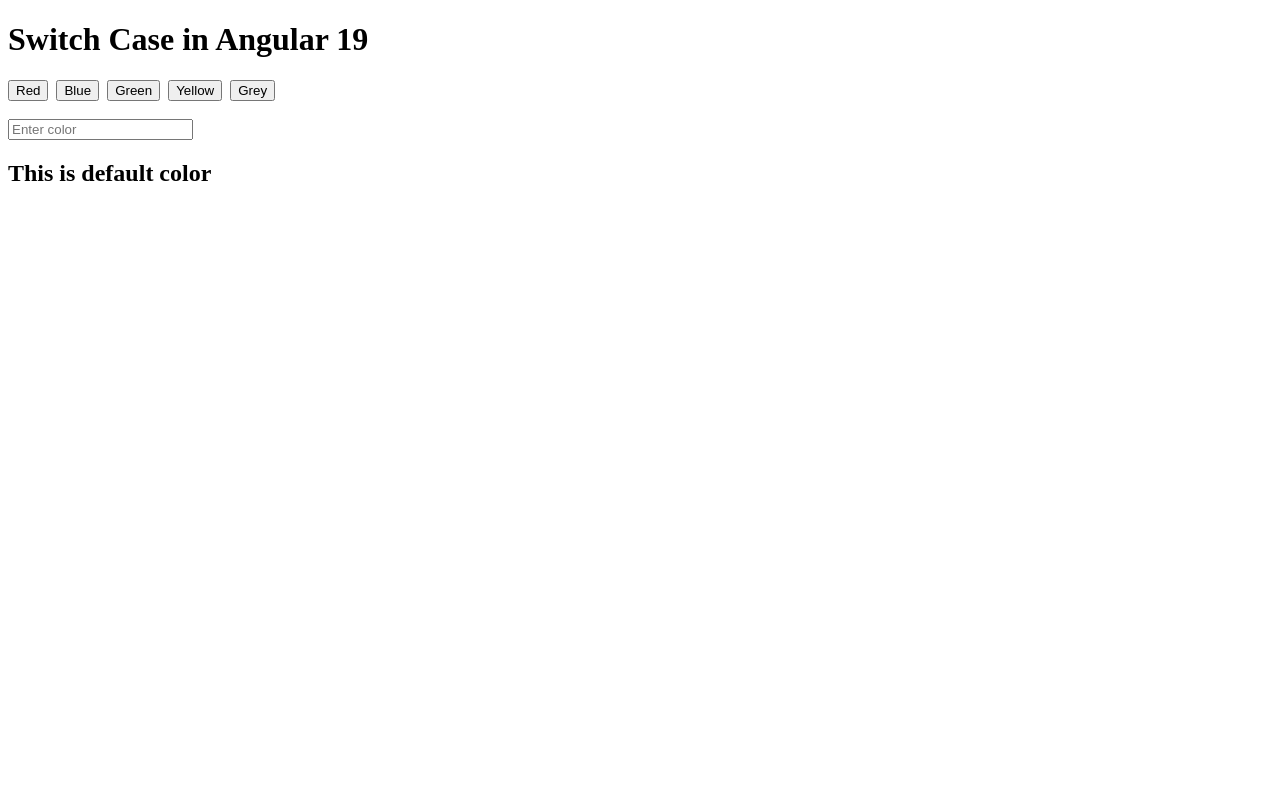
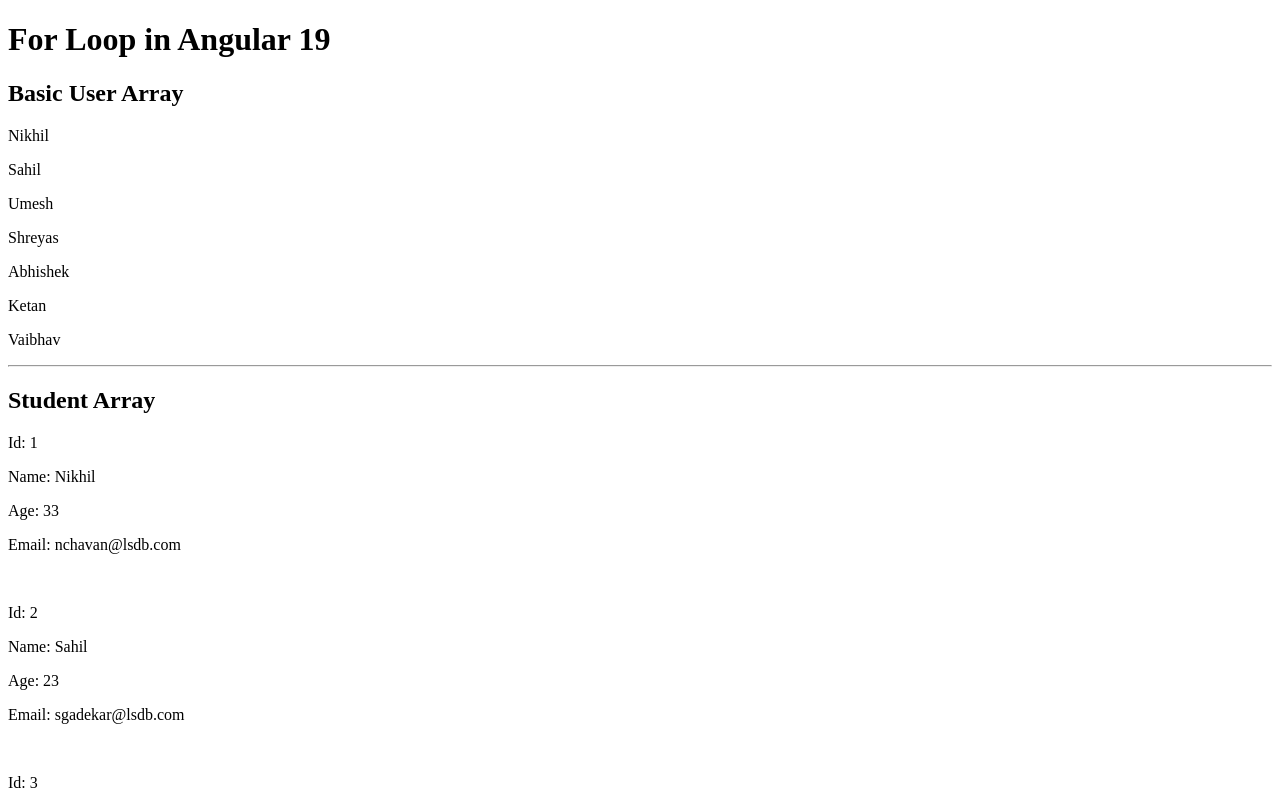
Before and after one commit to chavannikhil802/angular-19-tutorial, an Angular app: page / in a window 1280 px wide. Shown: the top 800 px of the page. Built offline with nearby package versions, Linux system fonts and the light colour scheme.

Commit message:
Completed Chapter 18 - For Loop in Template

```diff
--- a/src/app/app.component.html
+++ b/src/app/app.component.html
@@ -1,5 +1,9 @@
+<!-- CHAPTER 18 -->
+<app-chp-18></app-chp-18>
+<!-- END OF CHAPTER 18  -->
+
 <!-- CHAPTER 17 -->
-<app-chp-17></app-chp-17>
+<!-- <app-chp-17></app-chp-17> -->
 <!-- END OF CHAPTER 17 -->
 
 <!-- CHAPTER 16 -->
--- a/src/app/app.component.ts
+++ b/src/app/app.component.ts
@@ -10,7 +10,7 @@
 // import { Chp14Component } from './chapters/chp-14/chp-14.component';
 // import { Chp15Component } from './chapters/chp-15/chp-15.component';
 // import { Chp16Component } from './chapters/chp-16/chp-16.component';
-import { Chp17Component } from './chapters/chp-17/chp-17.component';
+import { Chp18Component } from './chapters/chp-18/chp-18.component';
 
 @Component({
   selector: 'app-root',
@@ -26,7 +26,8 @@
     // Chp14Component
     // Chp15Component,
     // Chp16Component
-    Chp17Component
+    // Chp17Component
+    Chp18Component
   ],
   templateUrl: './app.component.html',
   styleUrl: './app.component.css'
--- /dev/null
+++ b/src/app/chapters/chp-18/chp-18.component.html
@@ -0,0 +1,15 @@
+<h1>For Loop in Angular 19</h1>
+
+<h2>Basic User Array</h2>
+@for(user of users; track user) {
+    <p>{{ user }}</p>
+}
+<hr>
+<h2>Student Array</h2>
+@for(student of students; track student; let id = $index) {
+    <p>Id: {{ id+1 }}</p>
+    <p>Name: {{ student.name }}</p>
+    <p>Age: {{ student.age }}</p>
+    <p>Email: {{ student.email }}</p>
+    <br>
+}
--- /dev/null
+++ b/src/app/chapters/chp-18/chp-18.component.ts
@@ -0,0 +1,21 @@
+import { Component } from '@angular/core';
+
+@Component({
+  selector: 'app-chp-18',
+  imports: [],
+  templateUrl: './chp-18.component.html',
+  styleUrl: './chp-18.component.css'
+})
+export class Chp18Component {
+
+  users=["Nikhil", "Sahil", "Umesh", "Shreyas", "Abhishek", "Ketan", "Vaibhav"];
+
+  students = [
+    {name: 'Nikhil', age: '33', email: 'nchavan@lsdb.com'},
+    {name: 'Sahil', age: '23', email: 'sgadekar@lsdb.com'},
+    {name: 'Umesh', age: '43', email: 'uwanjale@lsdb.com'},
+    {name: 'Shreyas', age: '23', email: 'smore@lsdb.com'},
+    {name: 'Ketan', age: '40', email: 'kdeore@lsdb.com'},
+    {name: 'Vaibhav', age: '30', email: 'vaibhavl@lsdb.com'}
+  ]
+}
```
Also changed, not shown: src/app/chapters/chp-18/chp-18.component.css (added), 1 other file (tests, documents, lock files or other folders).
